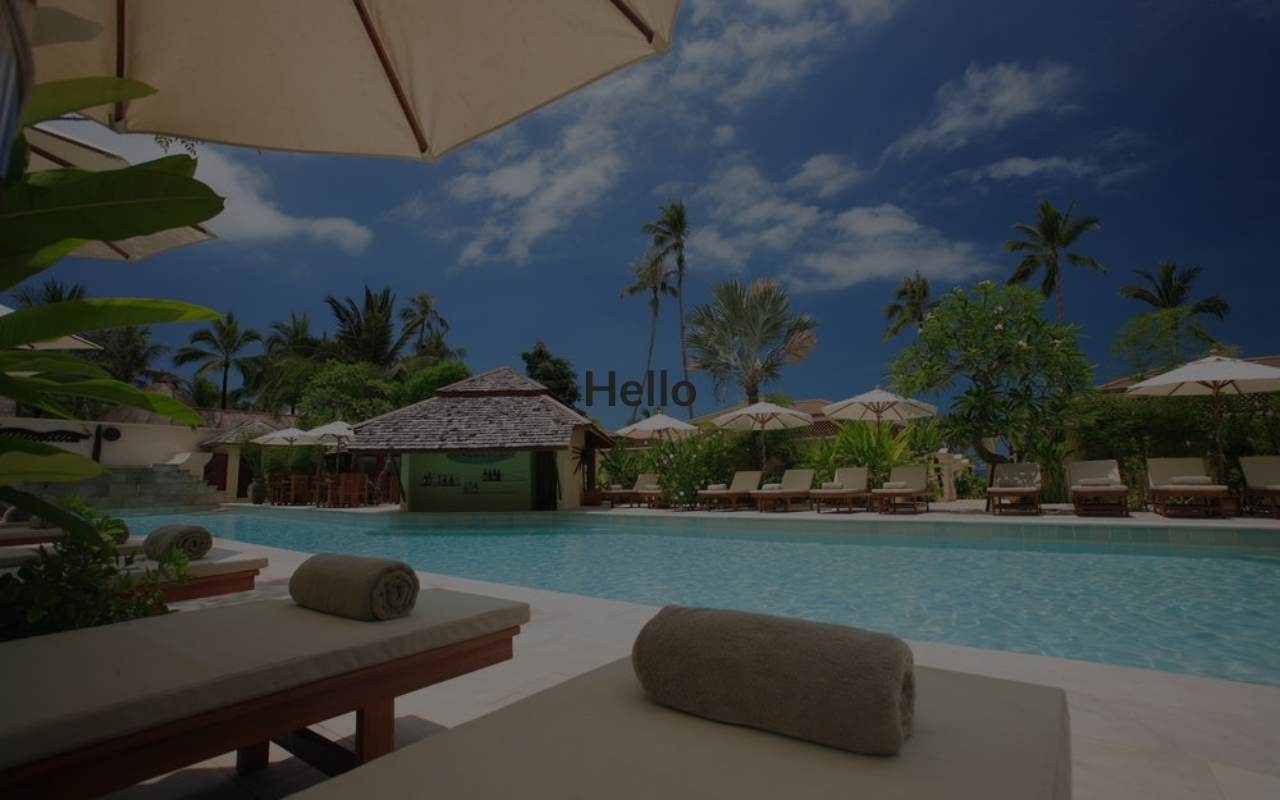
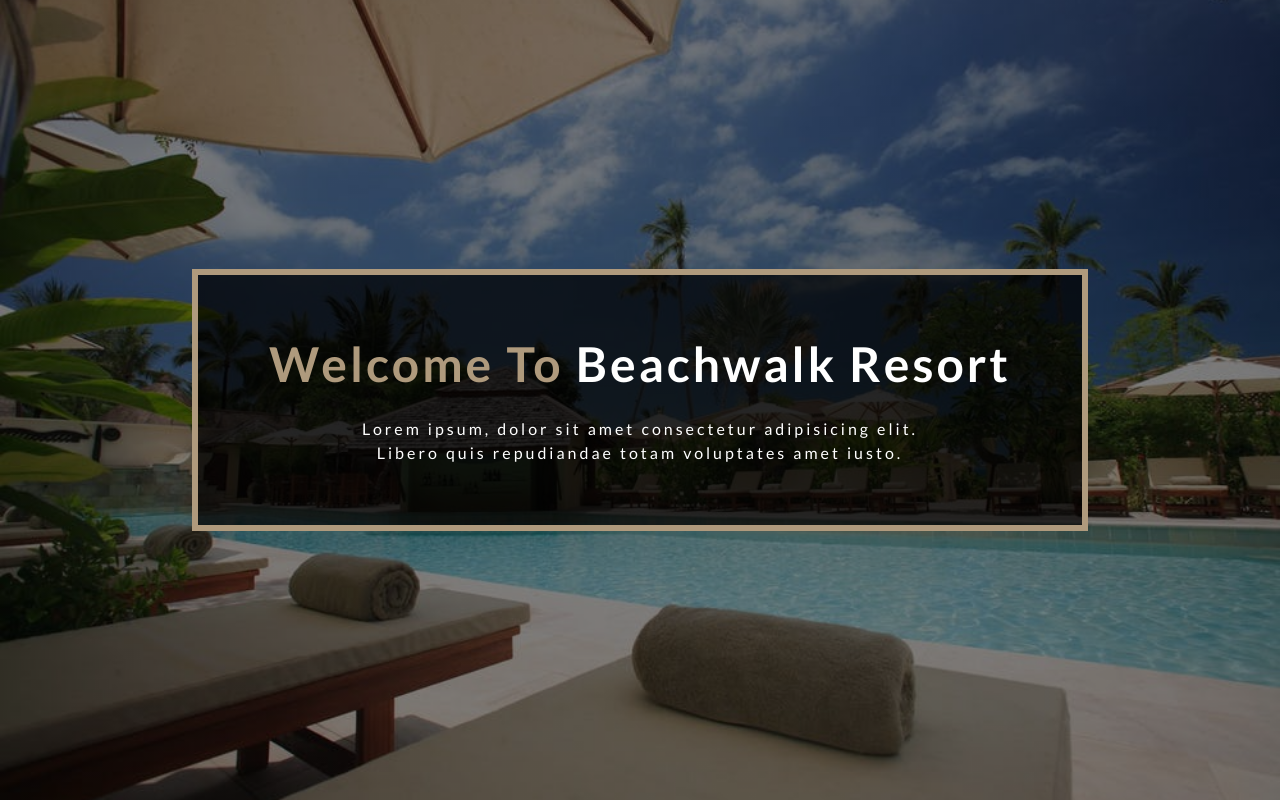
Before and after one commit to ianinazarenko/styled-components-training, a React (Create React App) app: page / in a window 1280 px wide. Built offline with nearby package versions, Linux system fonts and the light colour scheme.

Commit message:
Created a Banner component with animation

```diff
--- /dev/null
+++ b/src/components/globals/Banner.jsx
@@ -0,0 +1,81 @@
+import React from 'react';
+import styled, { css, keyframes } from 'styled-components';
+import { setColor, setRem, setLetterSpacing, setBorder } from '../../styles';
+
+function Banner({ className, title, text, children, greeting }) {
+  return (
+    // ! Important to add className
+    <div className={className}>
+      <h1>
+        {greeting}
+        <span> {title}</span>
+      </h1>
+      <div className='info'>
+        <p>{text}</p>
+        {children}
+      </div>
+    </div>
+  );
+}
+
+function fadeIn(start, point, end) {
+  const animation = keyframes`
+  0% {
+    opacity: 0;
+    transform: translateY(${start});
+  }
+  50% {
+    opacity: 0.7;
+    transform: translateY(${point});
+  }
+  100% {
+    opacity: 1;
+    transform: translateY(${end});
+  }
+`;
+
+  return css`
+    animation: ${animation} 3s ease-in-out;
+  `;
+}
+export default styled(Banner)`
+  background-color: rgba(0, 0, 0, 0.7);
+  text-align: center;
+  padding: ${setRem(60)} ${setRem(32)};
+  ${setLetterSpacing(3)};
+  color: ${setColor.mainWhite};
+
+  h1 {
+    font-size: ${setRem(48)};
+    text-transform: capitalize;
+    color: ${setColor.primaryColor};
+
+    span {
+      color: ${setColor.mainWhite};
+    }
+  }
+
+  p {
+    width: 85%;
+    margin: 0 auto;
+  }
+
+  @media (min-width: 768px) {
+    width: 70vw;
+    ${setBorder({ width: '6px', color: setColor.primaryColor })};
+
+    p {
+      width: 75%;
+    }
+  }
+
+  h1 {
+    ${fadeIn('100%', '-10%', '0%')};
+  }
+
+  .info {
+    ${fadeIn('-100%', '10%', '0%')};
+  }
+`;
+
+// export default Banner;
--- a/src/components/home/Header.jsx
+++ b/src/components/home/Header.jsx
@@ -1,11 +1,16 @@
 import React from 'react';
 import Hero from '../globals/Hero';
 import aboutImg from '../../images/aboutBcg.jpeg';
+import Banner from '../globals/Banner';
 
 function Header() {
   return (
     <Hero img={aboutImg}>
-      <h1>Hello</h1>
+      <Banner
+        greeting='welcome to'
+        title='beachwalk resort'
+        text='Lorem ipsum, dolor sit amet consectetur adipisicing elit. Libero quis repudiandae totam voluptates amet iusto.'
+      />
     </Hero>
   );
 }
```
